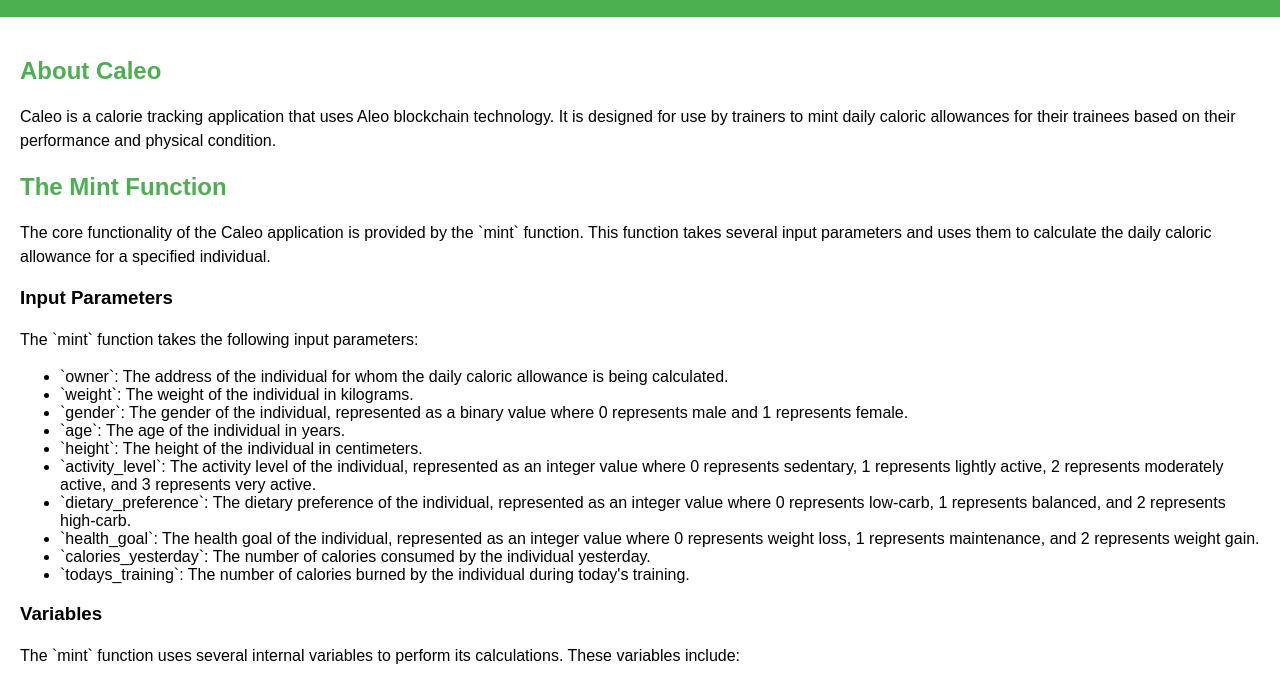
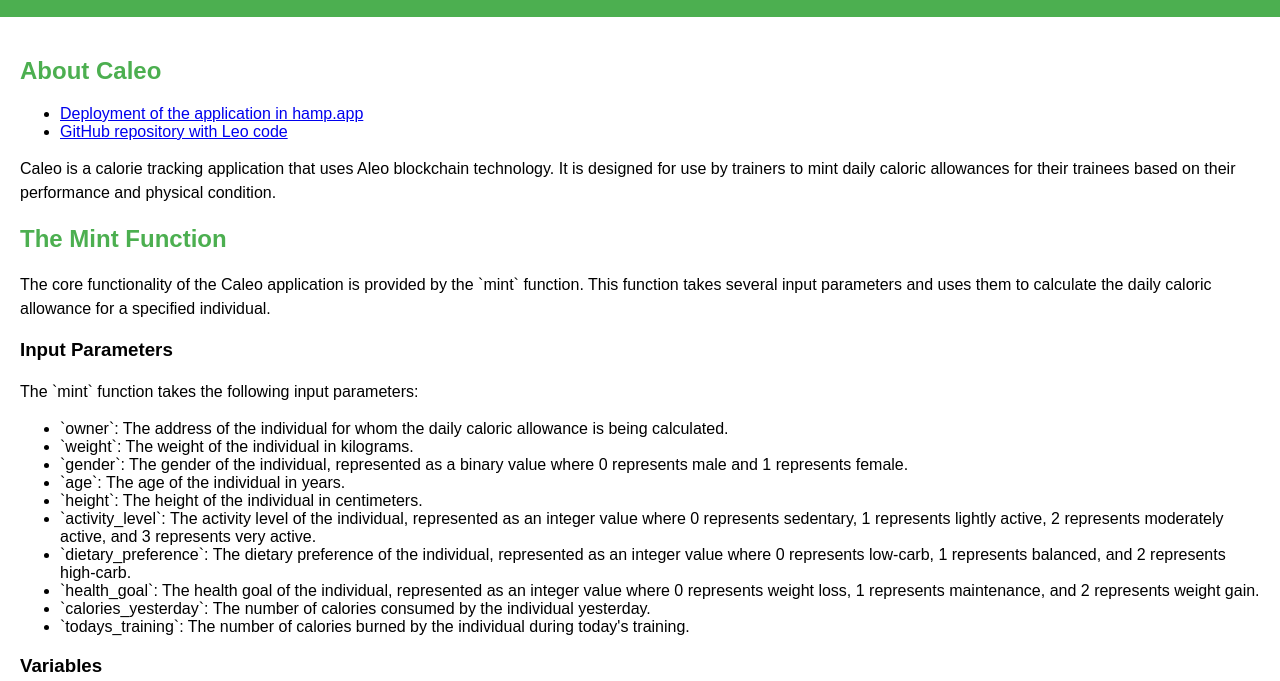
Before and after one commit to CryptoWanny/caleo, a plain HTML site: page docs/index.html in a window 1280 px wide. Shown: the part 60-741 px from the top of the page. Drawn offline with Linux system fonts and the light colour scheme.

Commit message:
updated links

```diff
--- a/docs/index.html
+++ b/docs/index.html
@@ -34,6 +34,19 @@
     </div>
     <div class="content">
       <h2>About Caleo</h2>
+      <ul>
+        <li>
+          <a href="https://explorer.hamp.app/program?id=caleo_1ap8r9.aleo"
+            >Deployment of the application in hamp.app</a
+          >
+        </li>
+        <li>
+          <a href="https://github.com/CryptoWanny/caleo"
+            >GitHub repository with Leo code</a
+          >
+        </li>
+      </ul>
+
       <p>
         Caleo is a calorie tracking application that uses Aleo blockchain
         technology. It is designed for use by trainers to mint daily caloric
```
